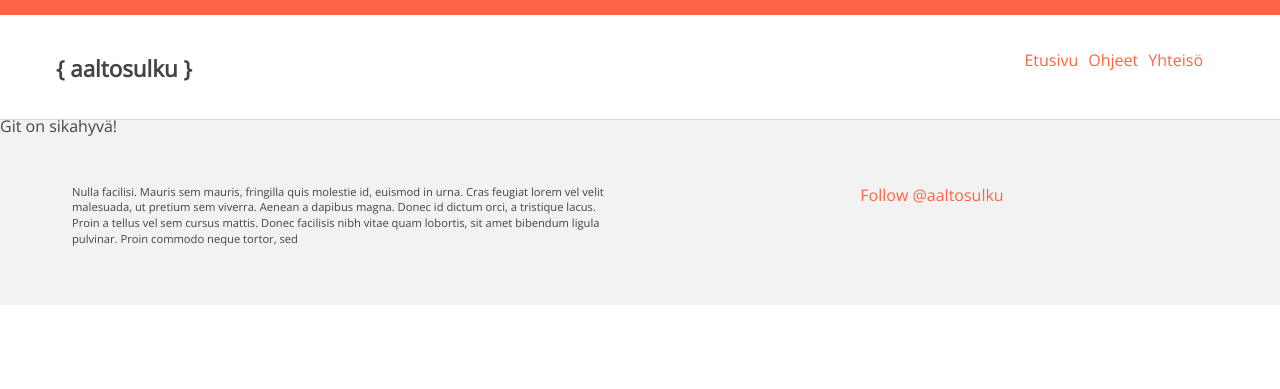
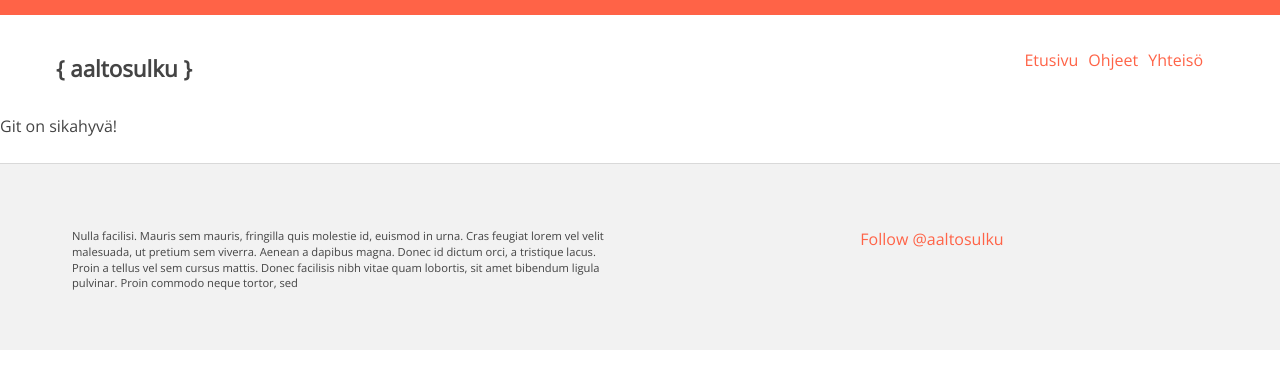
Before and after one commit to KimmoCommit/aaltoJekyll, a Jekyll site: the page built from _posts/2010-03-04-bike.md, in a window 1280 px wide. Shown: the top 389 px of the page. Built offline with Jekyll 4.4.1, drawn with Linux system fonts in a browser that asks for light colours; comment, search, counter and statistics services are not loaded.

Commit message:
testausta uudelel fuutterille

```diff
--- a/assets/compass/sass/aaltosulku.scss
+++ b/assets/compass/sass/aaltosulku.scss
@@ -107,7 +107,7 @@ margin: 0 auto -100px;
 	min-height: 100%;
 height: auto !important;
 height: 100%;
-margin: 0 auto -100px;
+
 }
 
 .push {
--- a/assets/css/aaltosulku.css
+++ b/assets/css/aaltosulku.css
@@ -99,7 +99,6 @@ header {
   min-height: 100%;
   height: auto !important;
   height: 100%;
-  margin: 0 auto -100px;
 }
 
 /* line 113, ../compass/sass/aaltosulku.scss */
--- a/assets/css/index.css
+++ b/assets/css/index.css
@@ -99,7 +99,6 @@ header {
   min-height: 100%;
   height: auto !important;
   height: 100%;
-  margin: 0 auto -100px;
 }
 
 /* line 113, ../compass/sass/aaltosulku.scss */
--- a/assets/css/ohjeet.css
+++ b/assets/css/ohjeet.css
@@ -99,7 +99,6 @@ header {
   min-height: 100%;
   height: auto !important;
   height: 100%;
-  margin: 0 auto -100px;
 }
 
 /* line 113, ../compass/sass/aaltosulku.scss */
```
